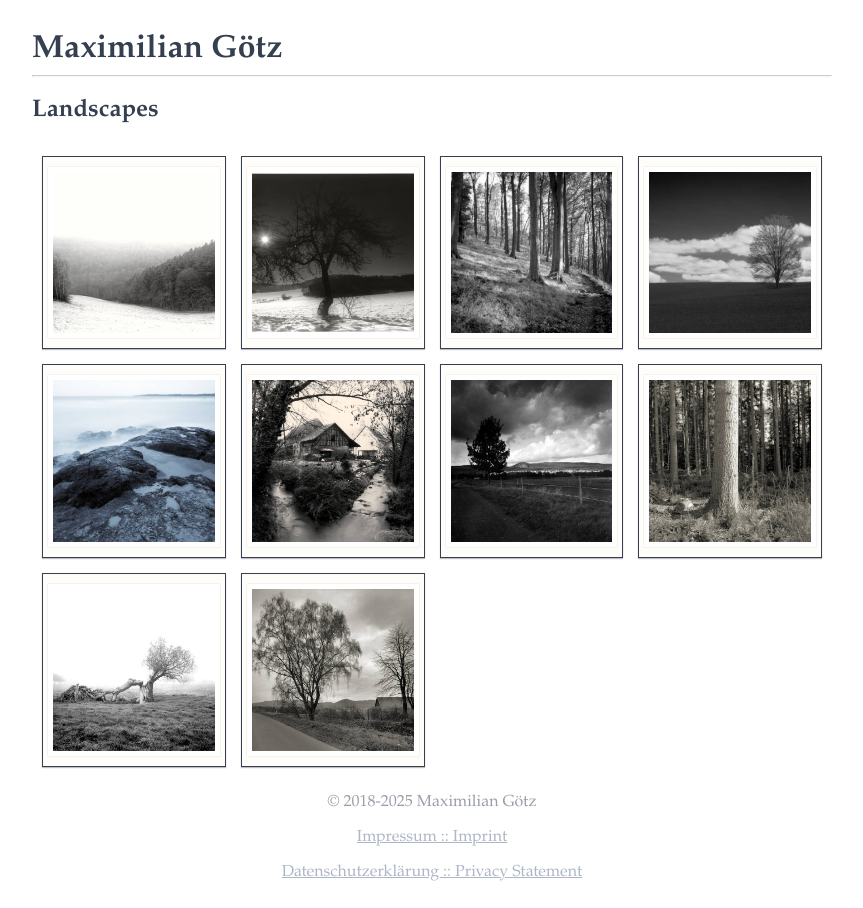
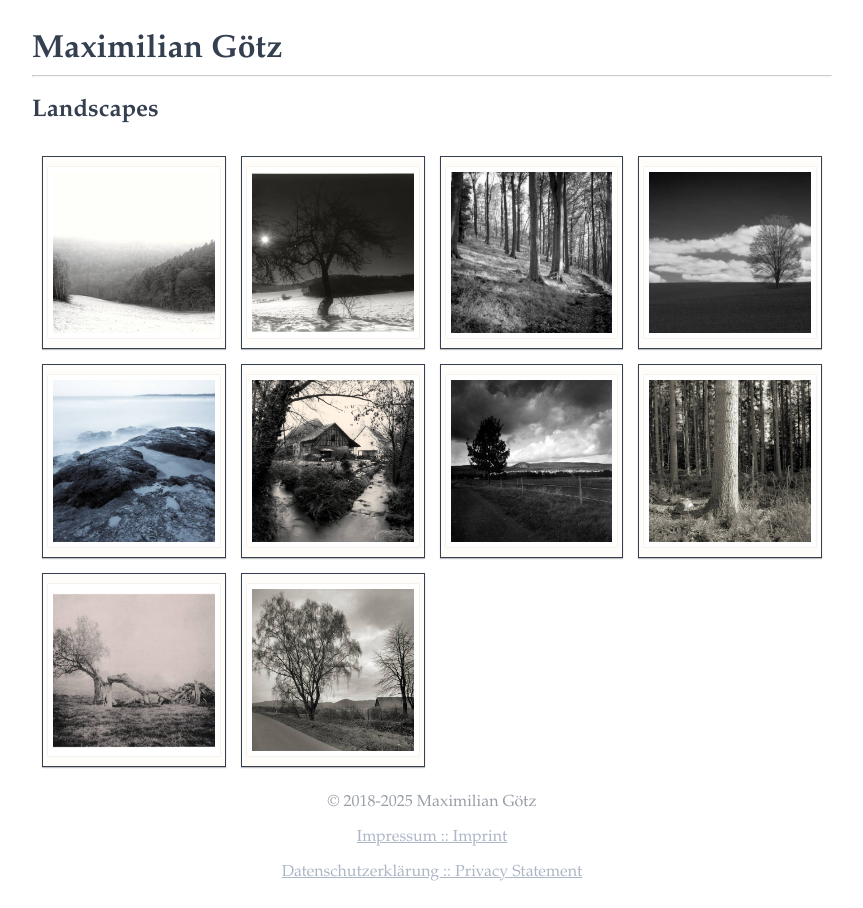
Before and after one commit to ImMaax/immaax.github.io, a Jekyll site: the page built from albums/landscapes.html, in a window 1280 px wide. Shown: the whole page, without its empty margins (208-1071 px from the left). Built offline with Jekyll 4.4.1, drawn with Linux system fonts in a browser that asks for light colours.

Commit message:
replace deterioration with lith print

```diff
--- a/albums/landscapes.html
+++ b/albums/landscapes.html
@@ -36,9 +36,9 @@ photos:
     file: habichtswald.jpg
     details: "Scan of 6x7cm negative"
   -
-    title: Deterioration
-    file: deterioration.jpg
-    details: "Scan of 4x5 negative"
+    title: Deterioration Lithed
+    file: deterioration-lithed.jpg
+    details: "Lith print on 18x24cm RC paper from a 4x5 negative"
   -
     title: Countryside II
     file: countryside-ii.jpg
--- a/index.html
+++ b/index.html
@@ -4,7 +4,7 @@ title: Home
 description: Welcome to the homepage of Maximilian Götz
 gallery:
   - cold-winter-day.jpg
-  - deterioration.jpg
+  - deterioration-lithed.jpg
   - rodenberg-alm.jpg
   - locked-lithed.jpg
   - old-world.jpg
```
Also changed, not shown: assets/img/photos/deterioration-lithed.jpg (added), assets/img/photos/deterioration.jpg (deleted).
